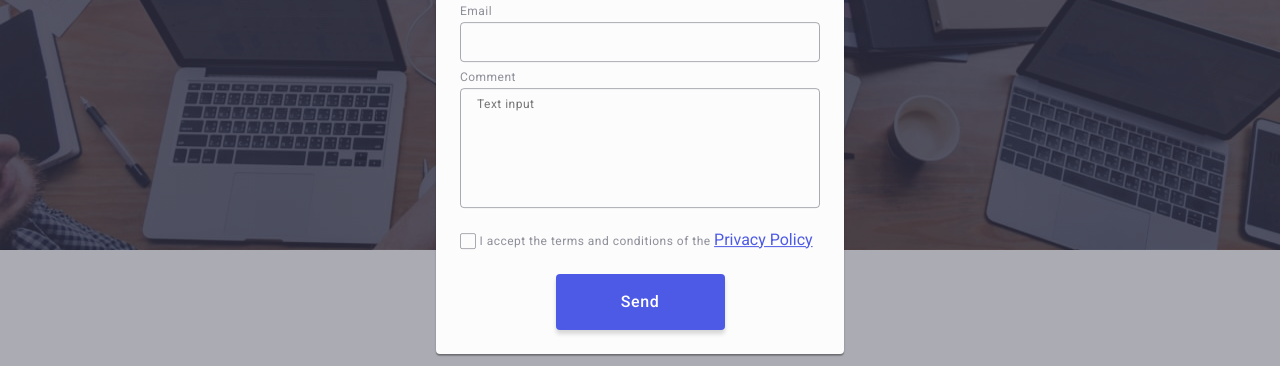
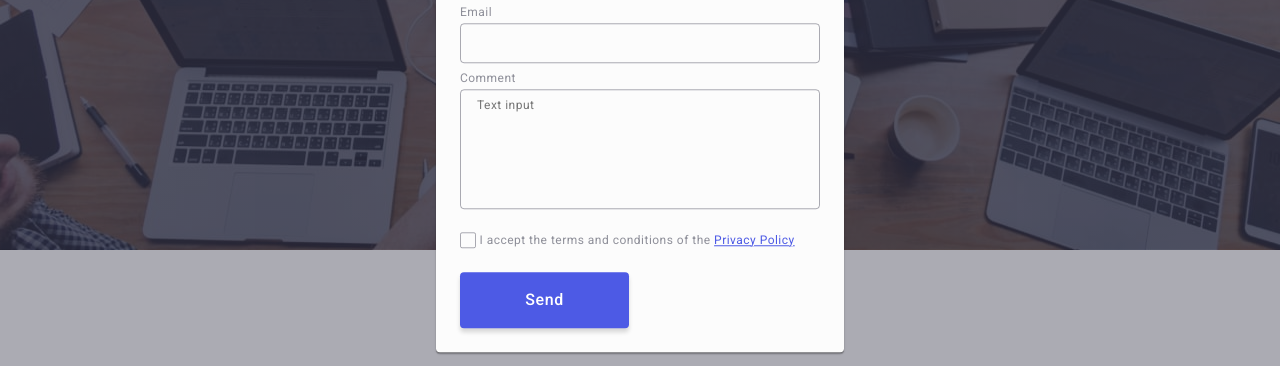
Before and after one commit to 1ster14ka/goit-markup-hw-05, a plain HTML site: page index.html in a window 1280 px wide. Shown: the part 423-789 px from the top of the page. Drawn offline with nearby package versions, Linux system fonts and the light colour scheme.

Commit message:
add everything

```diff
--- a/css/styles.css
+++ b/css/styles.css
@@ -632,8 +632,6 @@ textarea {
   padding: 16px 32px;
   min-width: 169px;
   height: 56px;
-  justify-self: center;
-  align-self: center;
   box-shadow: 0 4px 4px 0 rgba(0, 0, 0, 0.15);
   border: none;
   cursor: pointer;
--- a/index.html
+++ b/index.html
@@ -560,9 +560,11 @@
                 </svg>
               </span>
               I accept the terms and conditions of the
+
+              <a href="" class="link-accept">Privacy Policy</a>
             </label>
-            <a href="" class="link-accept">Privacy Policy</a>
           </div>
+
           <button type="submit" class="modal-btn">Send</button>
         </form>
       </div>
```
